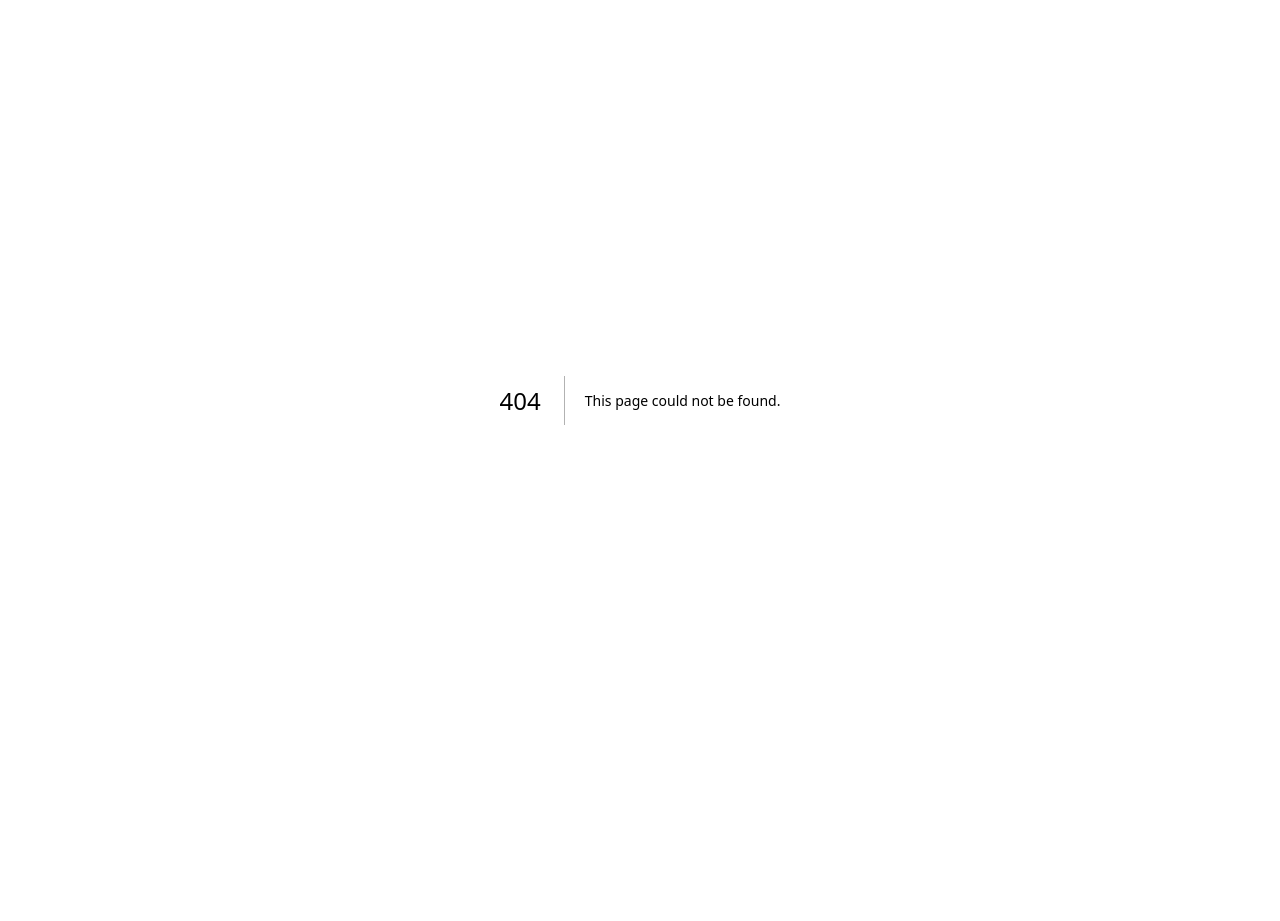
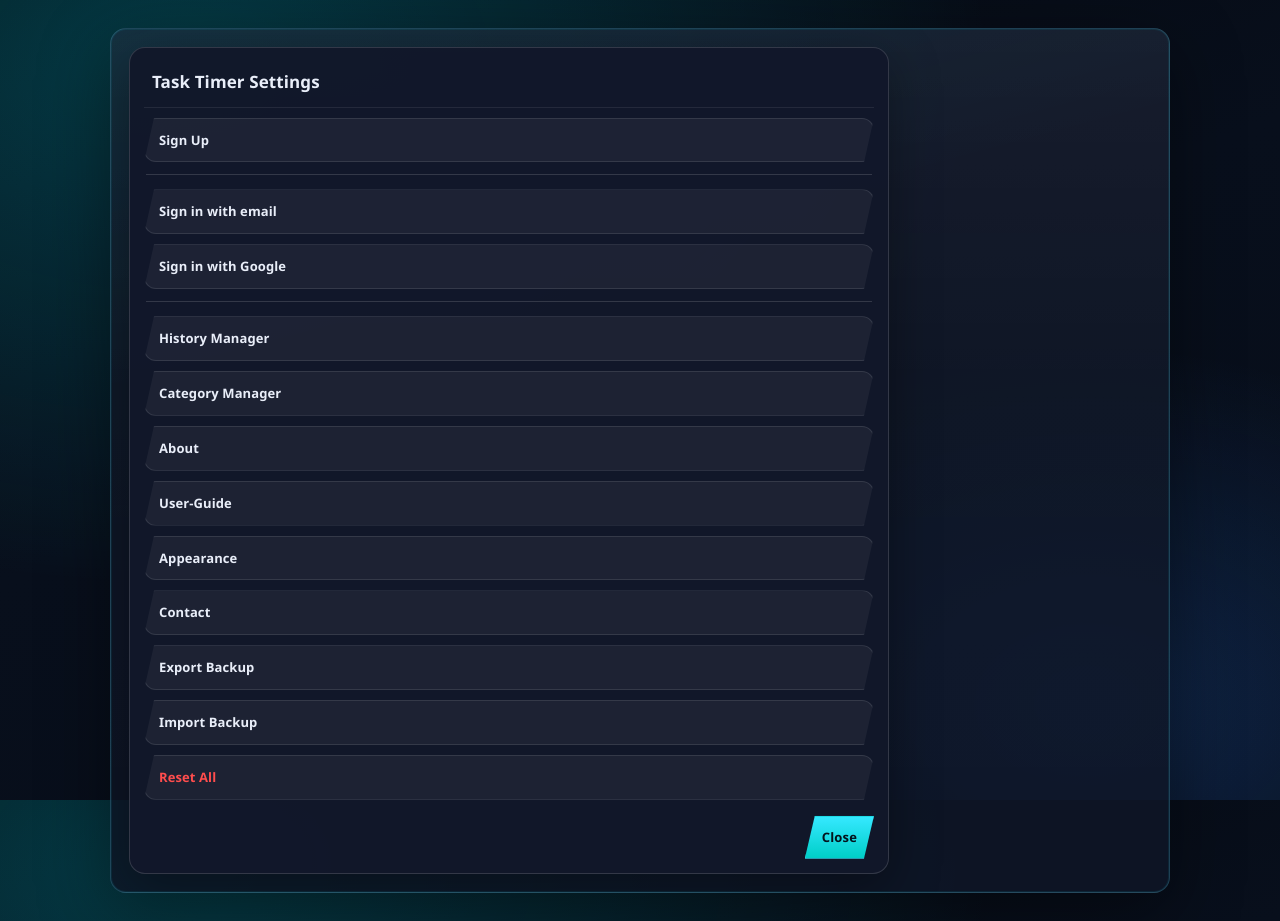
Before and after one commit to nogitlambo/tasktimer, a Next.js app: page /tasktimer/settings in a window 1280 px wide. Before the commit this address had no page. Before the commit the page ends 800 px from the top, so only its background shows below. Built offline with nearby package versions, Linux system fonts and the light colour scheme.

Commit message:
remove empty blocks on new mode views, convert settings modal overlay to separate page, fix dropdown behaviour

```diff
--- a/src/app/tasktimer/components/MenuOverlay.tsx
+++ b/src/app/tasktimer/components/MenuOverlay.tsx
@@ -1,77 +1,10 @@
 import React from "react";
+import SettingsPanel from "./SettingsPanel";
 
 export default function MenuOverlay() {
   return (
     <div className="overlay" id="menuOverlay">
-      <div className="menu" role="dialog" aria-modal="true" aria-label="Menu">
-        <div className="menuHead">
-          <div className="menuTitle" aria-label="Task Timer Settings">
-            Task Timer Settings
-          </div>
-        </div>
-
-        <div className="menuList">
-          <button className="menuItem" id="signUpBtn" type="button">
-            Sign Up
-          </button>
-
-          <div className="menuDivider" role="separator" aria-hidden="true" />
-
-          <button className="menuItem" id="signInEmailBtn" type="button">
-            Sign in with email
-          </button>
-
-          <button className="menuItem" id="signInGoogleBtn" type="button">
-            Sign in with Google
-          </button>
-
-          <div className="menuDivider" role="separator" aria-hidden="true" />
-
-          <button className="menuItem" data-menu="historyManager" id="historyManagerBtn" type="button">
-            History Manager
-          </button>
-
-          <button className="menuItem" id="categoryManagerBtn" type="button">
-            Category Manager
-          </button>
-
-          <button className="menuItem" data-menu="about" type="button">
-            About
-          </button>
-
-          <button className="menuItem" data-menu="howto" type="button">
-            User-Guide
-          </button>
-
-          <button className="menuItem" data-menu="appearance" type="button">
-            Appearance
-          </button>
-
-          <button className="menuItem" data-menu="contact" type="button">
-            Contact
-          </button>
-
-          <button className="menuItem" id="exportBtn" type="button">
-            Export Backup
-          </button>
-
-          <button className="menuItem" id="importBtn" type="button">
-            Import Backup
-          </button>
-
-          <button className="menuItem" id="resetAllBtn" type="button">
-            Reset All
-          </button>
-
-          <input id="importFile" type="file" accept="application/json" style={{ display: "none" }} />
-        </div>
-
-        <div className="footerBtns">
-          <button className="btn btn-accent" id="closeMenuBtn" type="button" aria-label="Close menu">
-            Close
-          </button>
-        </div>
-      </div>
+      <SettingsPanel />
     </div>
   );
 }
--- /dev/null
+++ b/src/app/tasktimer/components/SettingsPanel.tsx
@@ -0,0 +1,75 @@
+import React from "react";
+
+export default function SettingsPanel() {
+  return (
+    <div className="menu" role="dialog" aria-modal="true" aria-label="Menu">
+      <div className="menuHead">
+        <div className="menuTitle" aria-label="Task Timer Settings">
+          Task Timer Settings
+        </div>
+      </div>
+
+      <div className="menuList">
+        <button className="menuItem" id="signUpBtn" type="button">
+          Sign Up
+        </button>
+
+        <div className="menuDivider" role="separator" aria-hidden="true" />
+
+        <button className="menuItem" id="signInEmailBtn" type="button">
+          Sign in with email
+        </button>
+
+        <button className="menuItem" id="signInGoogleBtn" type="button">
+          Sign in with Google
+        </button>
+
+        <div className="menuDivider" role="separator" aria-hidden="true" />
+
+        <button className="menuItem" data-menu="historyManager" id="historyManagerBtn" type="button">
+          History Manager
+        </button>
+
+        <button className="menuItem" id="categoryManagerBtn" type="button">
+          Category Manager
+        </button>
+
+        <button className="menuItem" data-menu="about" type="button">
+          About
+        </button>
+
+        <button className="menuItem" data-menu="howto" type="button">
+          User-Guide
+        </button>
+
+        <button className="menuItem" data-menu="appearance" type="button">
+          Appearance
+        </button>
+
+        <button className="menuItem" data-menu="contact" type="button">
+          Contact
+        </button>
+
+        <button className="menuItem" id="exportBtn" type="button">
+          Export Backup
+        </button>
+
+        <button className="menuItem" id="importBtn" type="button">
+          Import Backup
+        </button>
+
+        <button className="menuItem" id="resetAllBtn" type="button">
+          Reset All
+        </button>
+
+        <input id="importFile" type="file" accept="application/json" style={{ display: "none" }} />
+      </div>
+
+      <div className="footerBtns">
+        <button className="btn btn-accent" id="closeMenuBtn" type="button" aria-label="Close menu">
+          Close
+        </button>
+      </div>
+    </div>
+  );
+}
--- a/src/app/tasktimer/page.tsx
+++ b/src/app/tasktimer/page.tsx
@@ -8,7 +8,6 @@ import ElapsedPadOverlay from "./components/ElapsedPadOverlay";
 import FocusModeScreen from "./components/FocusModeScreen";
 import HistoryScreen from "./components/HistoryScreen";
 import InfoOverlays from "./components/InfoOverlays";
-import MenuOverlay from "./components/MenuOverlay";
 import TaskList from "./components/TaskList";
 import { initTaskTimerClient } from "./tasktimerClient";
 import "./tasktimer.css";
@@ -61,7 +60,6 @@ export default function TaskTimerPage() {
         <section className="modeView" id="mode3View" aria-label="Mode 3 view" />
       </div>
 
-      <MenuOverlay />
       <AddTaskOverlay />
       <InfoOverlays />
       <EditTaskOverlay />
--- /dev/null
+++ b/src/app/tasktimer/settings/page.tsx
@@ -0,0 +1,27 @@
+"use client";
+
+import { useEffect } from "react";
+import ConfirmOverlay from "../components/ConfirmOverlay";
+import InfoOverlays from "../components/InfoOverlays";
+import SettingsPanel from "../components/SettingsPanel";
+import { initTaskTimerClient } from "../tasktimerClient";
+import "../tasktimer.css";
+
+export default function SettingsPage() {
+  useEffect(() => {
+    const { destroy } = initTaskTimerClient();
+    return () => destroy();
+  }, []);
+
+  return (
+    <>
+      <div className="wrap" id="app" aria-label="TaskTimer Settings">
+        <div className="list" style={{ paddingTop: 18 }}>
+          <SettingsPanel />
+        </div>
+      </div>
+      <InfoOverlays />
+      <ConfirmOverlay />
+    </>
+  );
+}
--- a/src/app/tasktimer/tasktimer.css
+++ b/src/app/tasktimer/tasktimer.css
@@ -785,6 +785,9 @@ input[type="text"]:focus, input[type="number"]:focus{
   border:1px solid rgba(255,255,255,.14);
   box-shadow: var(--shadow);
 }
+#app[aria-label="TaskTimer Settings"] .menu{
+  width: min(760px, 100%);
+}
 .menuHead{
   display:flex;
   justify-content:space-between;
--- a/src/app/tasktimer/tasktimerClient.ts
+++ b/src/app/tasktimer/tasktimerClient.ts
@@ -2172,10 +2172,15 @@ export function initTaskTimerClient(): TaskTimerClientHandle {
 
     on(document, "click", (ev: any) => {
       const insideMenu = ev.target?.closest?.(".taskMenu");
-      if (insideMenu) return;
-      document.querySelectorAll(".taskMenu[open]").forEach((el) => {
-        (el as HTMLDetailsElement).open = false;
-      });
+      if (insideMenu) {
+        document.querySelectorAll(".taskMenu[open]").forEach((el) => {
+          if (el !== insideMenu) (el as HTMLDetailsElement).open = false;
+        });
+      } else {
+        document.querySelectorAll(".taskMenu[open]").forEach((el) => {
+          (el as HTMLDetailsElement).open = false;
+        });
+      }
       const insideEditMove = ev.target?.closest?.(".editMoveMenu");
       if (!insideEditMove && els.editMoveMenu) els.editMoveMenu.open = false;
       const insideAddNameMenu = ev.target?.closest?.("#addTaskNameCombo");
@@ -2378,8 +2383,13 @@ export function initTaskTimerClient(): TaskTimerClientHandle {
       }
     });
 
-    on(els.menuIcon, "click", () => openOverlay(els.menuOverlay as HTMLElement | null));
-    on(els.closeMenuBtn, "click", () => closeOverlay(els.menuOverlay as HTMLElement | null));
+    on(els.menuIcon, "click", () => {
+      window.location.href = "/tasktimer/settings";
+    });
+    on(els.closeMenuBtn, "click", () => {
+      if (els.menuOverlay) closeOverlay(els.menuOverlay as HTMLElement | null);
+      else window.location.href = "/tasktimer";
+    });
     on(els.themeToggle, "click", toggleThemeMode);
     on(els.themeToggleRow, "click", (e: any) => {
       if (e.target?.closest?.("#themeToggle")) return;
```
